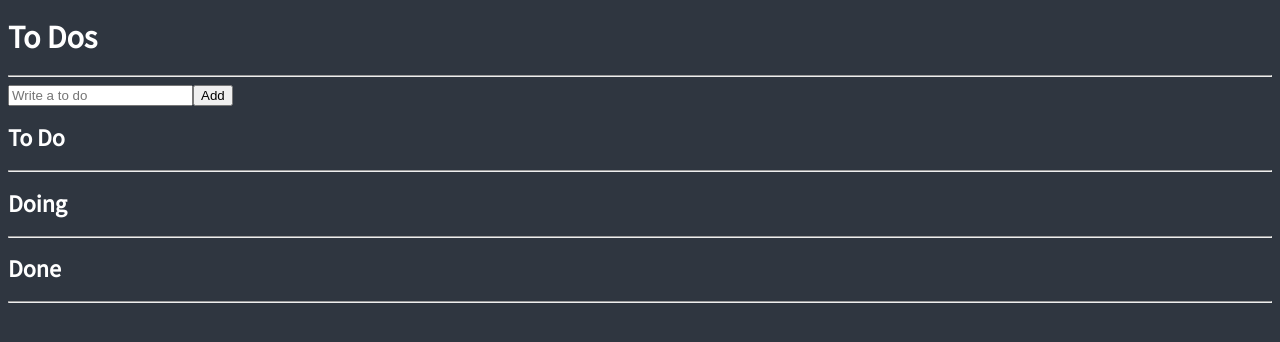
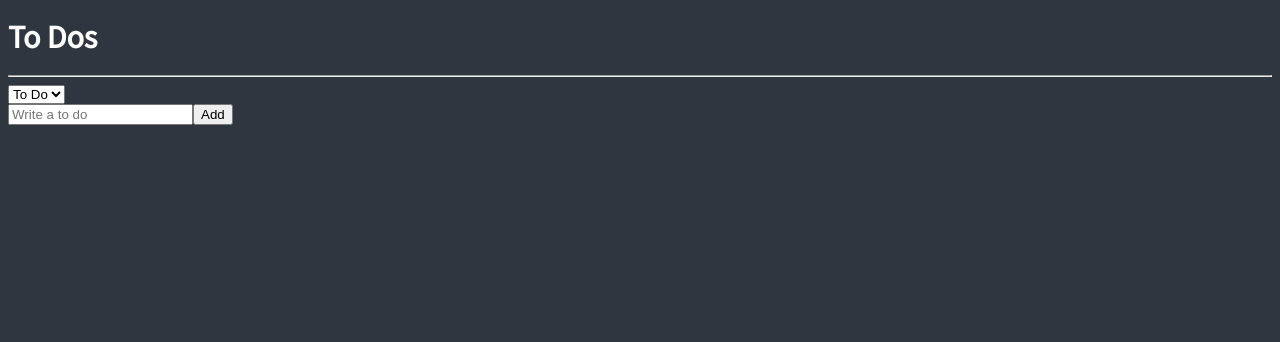
Before and after one commit to celine325/react-masterclass, a React (Create React App) app: page / in a window 1280 px wide. Shown: the top 342 px of the page. Built offline with nearby package versions, Linux system fonts and the light colour scheme.

Commit message:
6.17 Selectors part Two

```diff
--- a/src/atoms.tsx
+++ b/src/atoms.tsx
@@ -3,18 +3,17 @@ import { atom } from "jotai";
 export interface IToDo {
   text: string;
   id: number;
-  category: Category;
+  category: CategoryList;
 }
 
 export const toDoAtom = atom<IToDo[]>([]);
 
-type Category = "TO_DO" | "DOING" | "DONE";
+export type CategoryList = "TO_DO" | "DOING" | "DONE";
+
+export const categoryAtom = atom<CategoryList>("TO_DO");
 
 export const toDoSelector = atom((get) => {
   const toDos = get(toDoAtom);
-  return [
-    toDos.filter((t) => t.category === "TO_DO"),
-    toDos.filter((t) => t.category === "DOING"),
-    toDos.filter((t) => t.category === "DONE"),
-  ] as const;
+  const category = get(categoryAtom);
+  return toDos.filter((toDo) => toDo.category === category);
 });
--- a/src/components/ToDoList.tsx
+++ b/src/components/ToDoList.tsx
@@ -1,38 +1,29 @@
 import { atom, useAtom, useAtomValue, useSetAtom } from "jotai";
 import { useForm } from "react-hook-form";
-import { toDoAtom, toDoSelector } from "../atoms";
+import { categoryAtom, CategoryList, toDoAtom, toDoSelector } from "../atoms";
 import CreateToDo from "./CreateToDo";
 import ToDo from "./ToDo";
 
 function ToDoList() {
-  const [toDo, doing, done] = useAtomValue(toDoSelector);
+  const toDos = useAtomValue(toDoSelector);
+  const [category, setCategory] = useAtom(categoryAtom);
+  const onInput = (event: React.FormEvent<HTMLSelectElement>) => {
+    setCategory(event.currentTarget.value as CategoryList);
+  };
 
   return (
     <div>
       <h1>To Dos</h1>
       <hr />
+      <select value={category} onInput={onInput}>
+        <option value="TO_DO">To Do</option>
+        <option value="DOING">Doing</option>
+        <option value="DONE">Done</option>
+      </select>
       <CreateToDo />
-      <h2>To Do</h2>
-      <ul>
-        {toDo.map((toDo) => (
-          <ToDo key={toDo.id} {...toDo} />
-        ))}
-      </ul>
-      <hr />
-      <h2>Doing</h2>
-      <ul>
-        {doing.map((toDo) => (
-          <ToDo key={toDo.id} {...toDo} />
-        ))}
-      </ul>
-      <hr />
-      <h2>Done</h2>
-      <ul>
-        {done.map((toDo) => (
-          <ToDo key={toDo.id} {...toDo} />
-        ))}
-      </ul>
-      <hr />
+      {toDos?.map((toDo) => (
+        <ToDo key={toDo.id} {...toDo} />
+      ))}
     </div>
   );
 }
```
